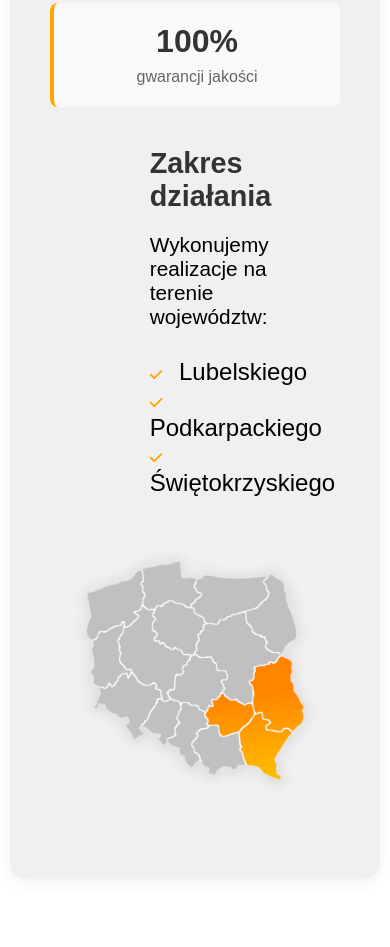
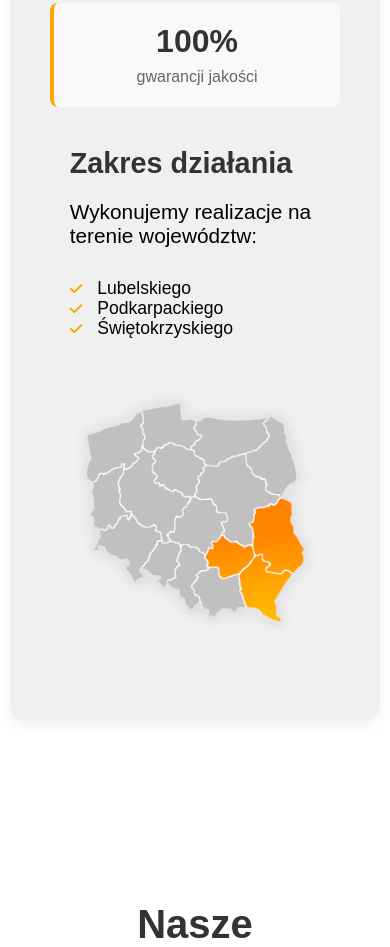
Before and after one commit to Yomanick/LB-Instal, a plain HTML site: page strona.html in a window 390 px wide. Shown: the part 3295-4242 px from the top of the page. Drawn offline with nearby package versions, Linux system fonts and the light colour scheme.

Commit message:
style.css

```diff
--- a/style.css
+++ b/style.css
@@ -639,6 +639,7 @@ main {
     .coverage-map {
         flex: 0 0 100%; /* Na mniejszych ekranach jedna pod drugą */
         min-width: 100%;
+        padding-left:0;
     }
 
     .coverage-map {
@@ -660,6 +661,25 @@ main {
     }
 
 }
+@media (max-width: 768px) {
+    .coverage-text {
+        padding-left: 0;
+        flex: 0 0 100%; /* Na mniejszych ekranach jedna pod drugą */
+        min-width: 100%;
+    }
+}
+
+@media (max-width: 480px) {
+    .coverage-list {
+        font-size: 1.2rem;
+    }
+
+    .coverage-list li {
+        font-size: 1.1rem;
+    }
+}
+
+
 
 /* Galeria */
 #galeria img {
```
